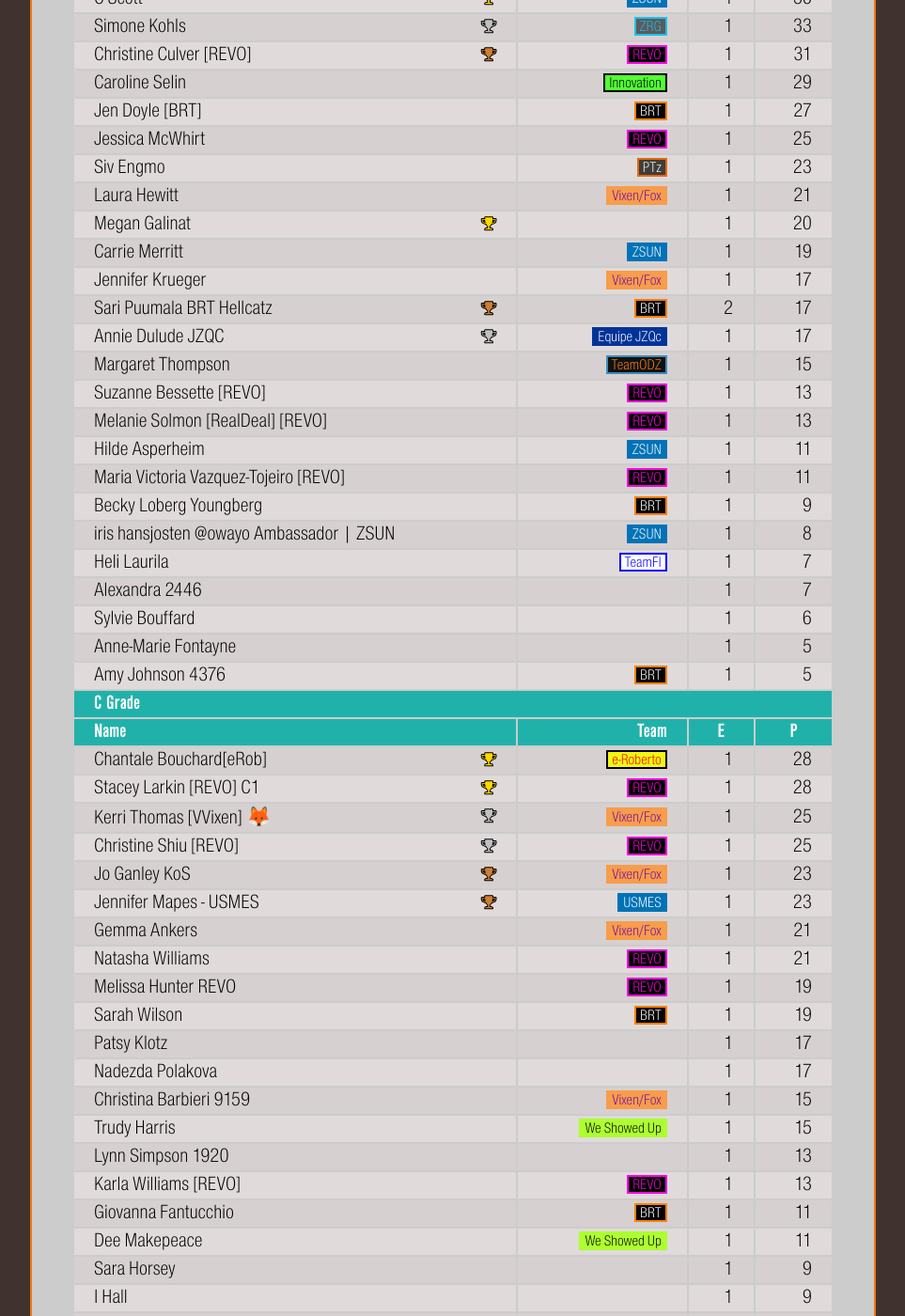
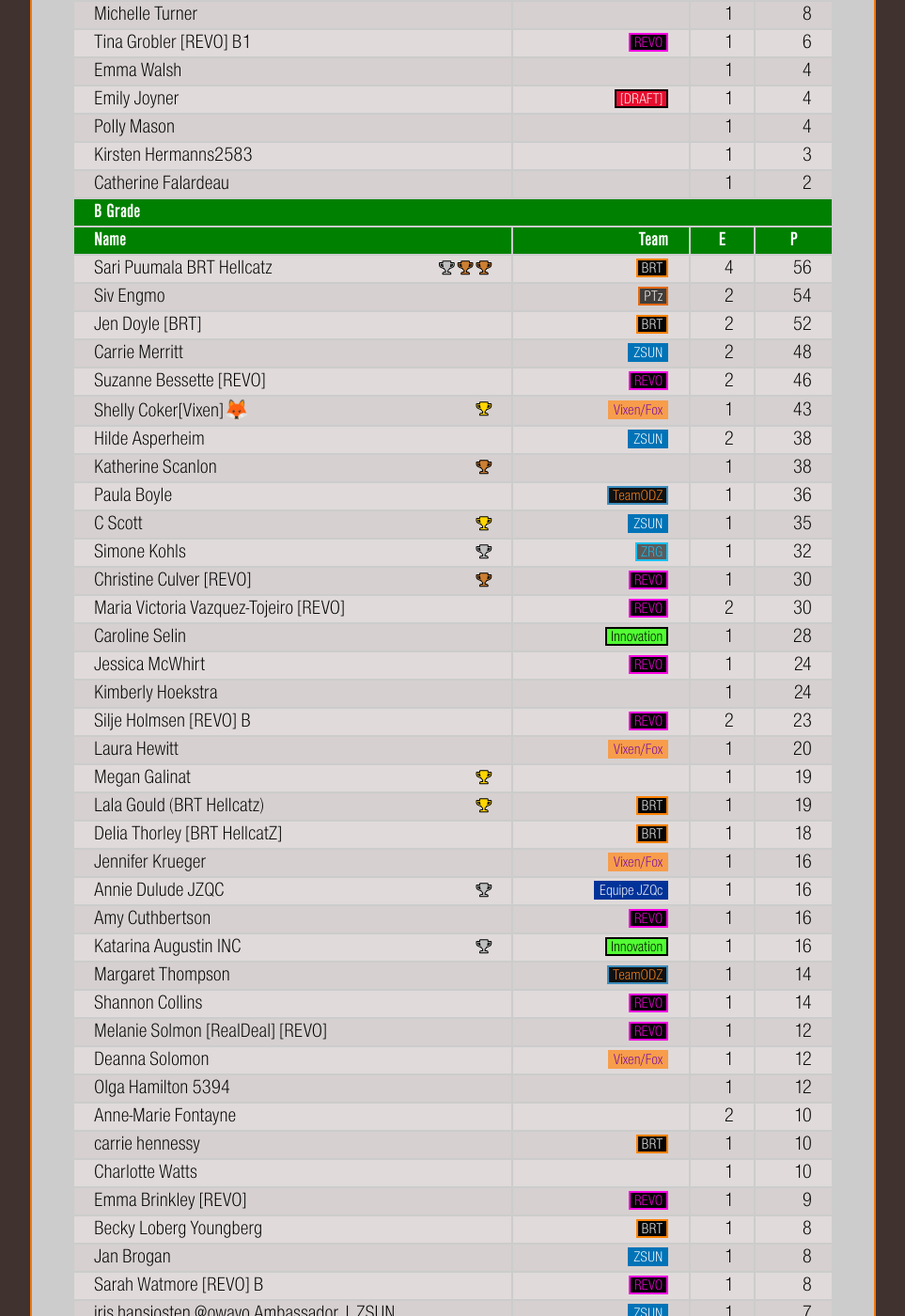
Before and after one commit to jessicah/boltrace.team, a Jekyll site: the page built from wild-women-league.html, in a window 1280 px wide and 1400 px high, scrolled down 3048 px. Shown: the whole window at 94% size, without its empty margins (158-1121 px from the left). Built offline with Jekyll 4.4.1, drawn with Linux system fonts in a browser that asks for light colours; some of the changed text lies outside the part shown.

Commit message:
Wild Women: updated results.

```diff
--- a/_data/wild.csv
+++ b/_data/wild.csv
@@ -1,69 +1,125 @@
 category,events,points,tname,tid,tc,tbc,tbd,name,flag,zwid,podiums
-A,2,22,BRT,4,ffffff,050505,ff8100,Jessica Hamilton,nz,653395,gold bronze
-A,1,17,CANYON,2144,ffffff,ff005d,ff005d,Kristin Falck,no,56138,silver
-A,1,15,Vision,9,ffffff,2ea9e0,000000,Pamela &lt;V I S I O N&gt;,us,9021,bronze
-A,1,13,[DRAFT],1634,ffffff,e60d2e,000000,Angela Pitzer&#129410;,us,10196,
-A,1,12,BRT,4,ffffff,050505,ff8100,Moin Moin,dk,417656,gold
-A,1,11,BRT,4,ffffff,050505,ff8100,C. Harris Momsen,cl,719263,
-A,1,9,Canyon//SRAM,3952,ffffff,f14fa6,000000,Hannah Ludwig [CANYON/SRAM],de,236989,
-A,1,9,TWonZwift,3512,ffffff,0073b7,ffffff,Rebecca Larson,us,264660,silver
-A,1,7,Vixen/Fox,1940,7409a6,f79d4b,ffffff,Beth York &#129418;,us,129099,
-A,1,5,,0,00dd00,,,Emma Walsh,ie,856680,
-A,1,5,[DRAFT],1634,ffffff,e60d2e,000000,Emily Joyner,us,394039,
-A,1,4,REVO,2672,fc00e3,000000,fc00e3,Sil Cal [REVO],us,447517,
-A,1,3,,0,00dd00,,,Catherine Falardeau,ca,958044,
-B,1,36,ZSUN,161,ffffff,0073b7,ffffff,C Scott,gb-sct,340007,gold
-B,1,33,ZRG,1942,1bc1f1,5b5b5b,1bc1f1,Simone Kohls,de,863367,silver
-B,1,31,REVO,2672,fc00e3,000000,fc00e3,Christine Culver [REVO],us,370756,bronze
-B,1,29,Innovation,975,000000,52ff33,000000,Caroline Selin,se,166443,
-B,1,27,BRT,4,ffffff,050505,ff8100,Jen Doyle [BRT],gb,115835,
-B,1,25,REVO,2672,fc00e3,000000,fc00e3,Jessica McWhirt,us,133939,
-B,1,23,PTz,1,ffffff,403d3a,e3680f,Siv Engmo,no,217993,
-B,1,21,Vixen/Fox,1940,7409a6,f79d4b,ffffff,Laura Hewitt,ca,271103,
-B,1,20,,0,00dd00,,,Megan Galinat ,us,1074469,gold
-B,1,19,ZSUN,161,ffffff,0073b7,ffffff,Carrie Merritt ,us,456545,
-B,1,17,Vixen/Fox,1940,7409a6,f79d4b,ffffff,Jennifer Krueger,us,80832,
-B,2,17,BRT,4,ffffff,050505,ff8100,Sari Puumala BRT Hellcatz ,fi,604917,bronze
-B,1,17,Equipe JZQc,2571,ffffff,003399,ffffff,Annie Dulude JZQC,ca,558272,silver
-B,1,15,TeamODZ,7,ff851b,111111,3c8dbc,Margaret Thompson,us,100983,
-B,1,13,REVO,2672,fc00e3,000000,fc00e3,Suzanne Bessette [REVO],us,569518,
-B,1,13,REVO,2672,fc00e3,000000,fc00e3,Melanie Solmon [RealDeal] [REVO] ,ca,292182,
-B,1,11,ZSUN,161,ffffff,0073b7,ffffff,Hilde Asperheim,no,288940,
-B,1,11,REVO,2672,fc00e3,000000,fc00e3,Maria Victoria Vazquez-Tojeiro [REVO] ,gb,360262,
-B,1,9,BRT,4,ffffff,050505,ff8100,Becky Loberg Youngberg,us,421396,
-B,1,8,ZSUN,161,ffffff,0073b7,ffffff,iris hansjosten @owayo Ambassador | ZSUN,de,564465,
-B,1,7,TeamFI,2834,0000ff,ffffff,0000ff,Heli Laurila,fi,907381,
-B,1,7,,0,00dd00,,,Alexandra 2446,at,822111,
-B,1,6,,0,00dd00,,,Sylvie Bouffard,ca,458418,
-B,1,5,,0,00dd00,,,Anne-Marie Fontayne,fr,1047791,
-B,1,5,BRT,4,ffffff,050505,ff8100,Amy Johnson 4376,gb,88534,
-C,1,28,e-Roberto,3470,f00202,f1f514,000000,Chantale Bouchard[eRob],ca,224992,gold
-C,1,28,REVO,2672,fc00e3,000000,fc00e3,Stacey Larkin [REVO] C1,gb,464549,gold
-C,1,25,Vixen/Fox,1940,7409a6,f79d4b,ffffff,Kerri Thomas [VVixen] &#129418;,us,196575,silver
-C,1,25,REVO,2672,fc00e3,000000,fc00e3,Christine Shiu [REVO],us,198561,silver
-C,1,23,Vixen/Fox,1940,7409a6,f79d4b,ffffff,Jo Ganley KoS,gb,344233,bronze
-C,1,23,USMES,79,ffffff,0073b7,ffffff,Jennifer Mapes - USMES,us,918225,bronze
-C,1,21,Vixen/Fox,1940,7409a6,f79d4b,ffffff,Gemma Ankers,gb,37176,
-C,1,21,REVO,2672,fc00e3,000000,fc00e3,Natasha Williams,au,1297,
-C,1,19,REVO,2672,fc00e3,000000,fc00e3,Melissa Hunter REVO,us,209515,
-C,1,19,BRT,4,ffffff,050505,ff8100,Sarah Wilson,us,204491,
-C,1,17,,0,00dd00,,,Patsy Klotz,us,546117,
-C,1,17,,0,00dd00,,,Nadezda Polakova,at,189794,
-C,1,15,Vixen/Fox,1940,7409a6,f79d4b,ffffff,Christina Barbieri 9159,us,119174,
-C,1,15,We Showed Up ,2216,080707,adff2f,ffffff,Trudy Harris,ca,251778,
-C,1,13,,0,00dd00,,,Lynn Simpson 1920,gb,923028,
-C,1,13,REVO,2672,fc00e3,000000,fc00e3,Karla Williams [REVO],gb,128441,
-C,1,11,BRT,4,ffffff,050505,ff8100,Giovanna Fantucchio,gb,399625,
-C,1,11,We Showed Up ,2216,080707,adff2f,ffffff,Dee Makepeace,ca,191036,
-C,1,9,,0,00dd00,,,Sara Horsey,us,114054,
-C,1,9,,0,00dd00,,,I  Hall ,ca,944133,
-C,1,7,BRT,4,ffffff,050505,ff8100,Kim Cognato (BRT HellcatZ D),us,598020,
-C,1,7,BRT,4,ffffff,050505,ff8100,Rebekah Michik,us,200371,
-C,1,6,Vixen/Fox,1940,7409a6,f79d4b,ffffff,Alexis Gannis [VVixen],us,1068500,
-D,1,20,BRT,4,ffffff,050505,ff8100,Laura Mitchell [BRT Hellcatz] D,gb,683476,gold
-D,1,17,Vixen/Fox,1940,7409a6,f79d4b,ffffff,Joan Ingram [VVixen]&#129418;,us,679945,silver
-D,1,15,Vixen/Fox,1940,7409a6,f79d4b,ffffff,Jessica York,us,120839,bronze
-D,1,13,BRT,4,ffffff,050505,ff8100,Susie Phillips BRT HellcatZ,gb,421982,
-D,1,12,Vixen/Fox,1940,7409a6,f79d4b,ffffff,Cerys Willoughby,gb,30637,gold
-D,1,11,REVO,2672,fc00e3,000000,fc00e3,Sara Perrin [REVO],us,420144,
-D,1,9,We Showed Up ,2216,080707,adff2f,ffffff,Karen  Abbott [WSU],ca,534442,
+A,4,37,BRT,4,ffffff,050505,ff8100,Jessica Hamilton,nz,653395,gold silver bronze
+A,3,31,BRT,4,ffffff,050505,ff8100,Moin Moin ,dk,417656,gold gold silver
+A,2,22,Vision,9,ffffff,2ea9e0,000000,Pamela &lt;V I S I O N&gt;,us,9021,bronze
+A,2,20,Vixen/Fox,1940,7409a6,f79d4b,ffffff,Beth York &#129418;,us,129099,bronze
+A,1,19,We Showed Up ,2216,080707,adff2f,ffffff,Ronna Akins,us,72495,gold
+A,1,16,CANYON,2144,ffffff,ff005d,ff005d,Kristin Falck,no,56138,silver
+A,2,15,REVO,2672,fc00e3,000000,fc00e3,Sil Cal [REVO],us,447517,
+A,1,14,REVO,2672,fc00e3,000000,fc00e3,Alycia Staats,us,331617,bronze
+A,1,12,[DRAFT],1634,ffffff,e60d2e,000000,Angela Pitzer&#129410;,us,10196,
+A,1,12,,0,00dd00,,,Karen Brammer,gb,157814,
+A,1,10,BRT,4,ffffff,050505,ff8100,C. Harris Momsen,cl,719263,
+A,1,10,,0,00dd00,,,Caleigh Bold,us,977742,
+A,1,8,Canyon//SRAM,3952,ffffff,f14fa6,000000,Hannah Ludwig [CANYON/SRAM],de,236989,
+A,1,8,TWonZwift,3512,ffffff,0073b7,ffffff,Rebecca Larson,us,264660,silver
+A,1,8,,0,00dd00,,,Michelle Turner,us,1063309,
+A,1,6,REVO,2672,fc00e3,000000,fc00e3,Tina Grobler [REVO] B1,gb,472879,
+A,1,4,,0,00dd00,,,Emma Walsh,ie,856680,
+A,1,4,[DRAFT],1634,ffffff,e60d2e,000000,Emily Joyner,us,394039,
+A,1,4,,0,00dd00,,,Polly Mason ,gb,136220,
+A,1,3,,0,00dd00,,,Kirsten Hermanns2583,de,8689,
+A,1,2,,0,00dd00,,,Catherine Falardeau,ca,958044,
+B,4,56,BRT,4,ffffff,050505,ff8100,Sari Puumala BRT Hellcatz ,fi,604917,silver bronze bronze
+B,2,54,PTz,1,ffffff,403d3a,e3680f,Siv Engmo,no,217993,
+B,2,52,BRT,4,ffffff,050505,ff8100,Jen Doyle [BRT],gb,115835,
+B,2,48,ZSUN,161,ffffff,0073b7,ffffff,Carrie Merritt ,us,456545,
+B,2,46,REVO,2672,fc00e3,000000,fc00e3,Suzanne Bessette [REVO],us,569518,
+B,1,43,Vixen/Fox,1940,7409a6,f79d4b,ffffff,Shelly Coker[Vixen]&#129418;,gb,338493,gold
+B,2,38,ZSUN,161,ffffff,0073b7,ffffff,Hilde Asperheim,no,288940,
+B,1,38,,0,00dd00,,,Katherine Scanlon,us,1080577,bronze
+B,1,36,TeamODZ,7,ff851b,111111,3c8dbc,Paula Boyle,us,126441,
+B,1,35,ZSUN,161,ffffff,0073b7,ffffff,C Scott,gb-sct,340007,gold
+B,1,32,ZRG,1942,1bc1f1,5b5b5b,1bc1f1,Simone Kohls,de,863367,silver
+B,1,30,REVO,2672,fc00e3,000000,fc00e3,Christine Culver [REVO],us,370756,bronze
+B,2,30,REVO,2672,fc00e3,000000,fc00e3,Maria Victoria Vazquez-Tojeiro [REVO] ,es,360262,
+B,1,28,Innovation,975,000000,52ff33,000000,Caroline Selin,se,166443,
+B,1,24,REVO,2672,fc00e3,000000,fc00e3,Jessica McWhirt,us,133939,
+B,1,24,,0,00dd00,,,Kimberly Hoekstra ,nl,1122394,
+B,2,23,REVO,2672,fc00e3,000000,fc00e3,Silje Holmsen [REVO] B,no,188434,
+B,1,20,Vixen/Fox,1940,7409a6,f79d4b,ffffff,Laura Hewitt,ca,271103,
+B,1,19,,0,00dd00,,,Megan Galinat ,us,1074469,gold
+B,1,19,BRT,4,ffffff,050505,ff8100,Lala Gould (BRT Hellcatz),nz,788933,gold
+B,1,18,BRT,4,ffffff,050505,ff8100,Delia Thorley [BRT HellcatZ],gb,599535,
+B,1,16,Vixen/Fox,1940,7409a6,f79d4b,ffffff,Jennifer Krueger,us,80832,
+B,1,16,Equipe JZQc,2571,ffffff,003399,ffffff,Annie Dulude JZQC,ca,558272,silver
+B,1,16,REVO,2672,fc00e3,000000,fc00e3,Amy Cuthbertson,gb,183318,
+B,1,16,Innovation,975,000000,52ff33,000000,Katarina Augustin INC ,fi,383329,silver
+B,1,14,TeamODZ,7,ff851b,111111,3c8dbc,Margaret Thompson,us,100983,
+B,1,14,REVO,2672,fc00e3,000000,fc00e3,Shannon Collins,us,64291,
+B,1,12,REVO,2672,fc00e3,000000,fc00e3,Melanie Solmon [RealDeal] [REVO] ,ca,292182,
+B,1,12,Vixen/Fox,1940,7409a6,f79d4b,ffffff,Deanna Solomon,ca,435347,
+B,1,12,,0,00dd00,,,Olga Hamilton 5394,,937749,
+B,2,10,,0,00dd00,,,Anne-Marie Fontayne,fr,1047791,
+B,1,10,BRT,4,ffffff,050505,ff8100,carrie hennessy,us,947459,
+B,1,10,,0,00dd00,,,Charlotte Watts,gb,617677,
+B,1,9,REVO,2672,fc00e3,000000,fc00e3,Emma Brinkley [REVO],gb,470705,
+B,1,8,BRT,4,ffffff,050505,ff8100,Becky Loberg Youngberg,us,421396,
+B,1,8,ZSUN,161,ffffff,0073b7,ffffff,Jan Brogan,gb,621460,
+B,1,8,REVO,2672,fc00e3,000000,fc00e3,Sarah Watmore [REVO] B,gb,188409,
+B,1,7,ZSUN,161,ffffff,0073b7,ffffff,iris hansjosten @owayo Ambassador | ZSUN,de,564465,
+B,1,7,RCC,265,fc2097,d2d6de,111111,Nora Walz3509,de,430677,
+B,1,6,TeamFI,2834,0000ff,ffffff,0000ff,Heli Laurila,fi,907381,
+B,1,6,,0,00dd00,,,Alexandra 2446,at,822111,
+B,1,5,,0,00dd00,,,Sylvie Bouffard,ca,458418,
+B,1,4,BRT,4,ffffff,050505,ff8100,Amy Johnson 4376,gb,88534,
+B,1,4,BRT,4,ffffff,050505,ff8100,Breanna Cahoon,us,726270,
+B,1,3,,0,00dd00,,,Kathy Williams (K2) ,ca,430518,
+B,1,2,,0,00dd00,,,Julia Bold,us,958846,
+C,2,55,e-Roberto,3470,f00202,f1f514,000000,Chantale Bouchard,ca,224992,gold
+C,2,53,REVO,2672,fc00e3,000000,fc00e3,Melissa Hunter REVO,us,209515,gold
+C,2,52,Vixen/Fox,1940,7409a6,f79d4b,ffffff,Jo Ganley KoS,gb,344233,bronze bronze
+C,2,47,REVO,2672,fc00e3,000000,fc00e3,Stacey Larkin [REVO] C1,gb,464549,gold
+C,2,38,REVO,2672,fc00e3,000000,fc00e3,Christine Shiu [REVO],us,198561,silver
+C,2,36,REVO,2672,fc00e3,000000,fc00e3,Natasha Williams,au,1297,
+C,1,32,REVO,2672,fc00e3,000000,fc00e3,Jude Williams [REVO],gb,93210,silver
+C,2,28,REVO,2672,fc00e3,000000,fc00e3,Karla Williams [REVO],gb,128441,
+C,1,27,Vixen/Fox,1940,7409a6,f79d4b,ffffff,Summer Ohlendorf,us,63348,gold
+C,1,26,ZRG,1942,1bc1f1,5b5b5b,1bc1f1,Antje J&auml;ger,de,696491,
+C,1,24,Vixen/Fox,1940,7409a6,f79d4b,ffffff,Kerri Thomas [VVixen] &#129418;,us,196575,silver
+C,1,24,KirchmairCycling,2991,210606,f2e80d,000103,Julia Heckmann (KC & tritime women),de,917510,
+C,1,24,MTCT,120,040312,9cb2e8,d4e60d,Tammy Symons ,ca,181022,silver
+C,1,22,USMES,79,ffffff,0073b7,ffffff,Jennifer Mapes - USMES,us,918225,bronze
+C,1,22,,0,00dd00,,,Linda,no,519126,
+C,1,22,ZSUN,161,ffffff,0073b7,ffffff,Steph Hub ,ca,661933,bronze
+C,1,20,Vixen/Fox,1940,7409a6,f79d4b,ffffff,Gemma Ankers,gb,37176,
+C,1,20,Team X,2,f5f7f6,111111,00a65a,Ingelin R&oslash;d,no,375089,
+C,1,18,BRT,4,ffffff,050505,ff8100,Sarah Wilson,us,204491,
+C,1,18,Vixen/Fox,1940,7409a6,f79d4b,ffffff,Sarah  Sewatsky,us,548468,
+C,1,18,ZSUN,161,ffffff,0073b7,ffffff,Sandra kelly,ie,793741,
+C,2,17,Vixen/Fox,1940,7409a6,f79d4b,ffffff,Alexis Gannis [VVixen],us,1068500,
+C,1,16,,0,00dd00,,,Patsy Klotz,us,546117,
+C,1,16,,0,00dd00,,,Nadezda Polakova,at,189794,
+C,1,14,Vixen/Fox,1940,7409a6,f79d4b,ffffff,Christina Barbieri 9159,us,119174,
+C,1,14,We Showed Up ,2216,080707,adff2f,ffffff,Trudy Harris,ca,251778,
+C,1,14,SLOVENIA,1963,ffffff,95c447,ffffff,Darja Vavpetic,si,954014,
+C,1,12,,0,00dd00,,,Lynn Simpson 1920,gb,923028,
+C,1,12,Vixen/Fox,1940,7409a6,f79d4b,ffffff,Sharon Longley,us,466958,
+C,1,10,BRT,4,ffffff,050505,ff8100,Giovanna Fantucchio,gb,399625,
+C,2,10,BRT,4,ffffff,050505,ff8100,Kim Cognato (BRT HellcatZ D),us,598020,
+C,1,10,We Showed Up ,2216,080707,adff2f,ffffff,Dee Makepeace,ca,191036,
+C,1,10,KirchmairCycling,2991,210606,f2e80d,000103,Team WeimaRunner,at,1031513,
+C,1,10,,0,00dd00,,,Carol  Faid,ca,913820,
+C,1,8,,0,00dd00,,,Sara Horsey,us,114054,
+C,1,8,,0,00dd00,,,I  Hall ,ca,944133,
+C,2,8,ZSUN,161,ffffff,0073b7,ffffff,A ZSUN Goat,ch,346294,
+C,1,8,Vixen/Fox,1940,7409a6,f79d4b,ffffff,Dawn Bardon,us,418392,
+C,1,8,REVO,2672,fc00e3,000000,fc00e3,Lindy Gray [REVO] C,gb,57518,
+C,1,6,BRT,4,ffffff,050505,ff8100,Rebekah Michik,us,200371,
+C,1,6,ZSUN,161,ffffff,0073b7,ffffff,Courtnee Swaim,us,502830,
+C,1,5,,0,00dd00,,,Ulli Dunkler,at,914988,
+C,1,3,Team Fearless,1677,001f3f,39cccc,01ff70,YC-Meao&#21941;~ Tseng[FEAR&lt;] ,tw,811326,
+C,1,2,Vixen/Fox,1940,7409a6,f79d4b,ffffff,Linda  Brocato [vvixen],us,551148,
+D,3,39,BRT,4,ffffff,050505,ff8100,Laura Mitchell [BRT Hellcatz] D,gb,683476,gold gold gold
+D,2,28,Vixen/Fox,1940,7409a6,f79d4b,ffffff,Joan Ingram [VVixen]&#129418;,us,679945,silver
+D,2,24,Vixen/Fox,1940,7409a6,f79d4b,ffffff,Jessica York,us,120839,bronze
+D,2,19,Vixen/Fox,1940,7409a6,f79d4b,ffffff,Cerys Willoughby,gb,30637,gold silver
+D,2,16,REVO,2672,fc00e3,000000,fc00e3,Sara Perrin [REVO],us,420144,
+D,1,16,HERD,2639,383c3d,fc6719,fc6719,Michelle Mazzara,us,694645,silver
+D,1,14,Vixen/Fox,1940,7409a6,f79d4b,ffffff,Susan Shafer 8461,us,696310,bronze
+D,1,12,BRT,4,ffffff,050505,ff8100,Susie Phillips BRT HellcatZ,gb,421982,
+D,2,10,We Showed Up ,2216,080707,adff2f,ffffff,Karen  Abbott [WSU],ca,534442,
+D,1,8,,0,00dd00,,,Elaine Brewer,gb,991019,
+D,1,6,ZSUN,161,ffffff,0073b7,ffffff,Christine LWP (ZSUN),ca,1148552,bronze
+D,1,4,,0,00dd00,,,Melanie Friessner - Betty Girl &#9760;&#65039;&#129419;,de,927044,
+D,1,4,,0,00dd00,,,Cheryl Johnson,ca,1170699,
--- a/_data/wildteam.csv
+++ b/_data/wildteam.csv
@@ -1,29 +1,40 @@
 category,events,points,tid,tname,tc,tbc,tbd
-A,4,46,4,BRT,ffffff,050505,ff8100
+A,8,107,4,BRT,ffffff,050505,ff8100
+A,4,35,2672,REVO,fc00e3,000000,fc00e3
+A,2,22,9,Vision,ffffff,2ea9e0,000000
+A,2,20,1940,Vixen/Fox,7409a6,f79d4b,ffffff
+A,1,19,2216,We Showed Up ,080707,adff2f,ffffff
 A,2,16,1634,[DRAFT],ffffff,e60d2e,000000
 A,1,16,2144,CANYON,ffffff,ff005d,ff005d
-A,1,14,9,Vision,ffffff,2ea9e0,000000
 A,1,8,3952,Canyon//SRAM,ffffff,f14fa6,000000
 A,1,8,3512,TWonZwift,ffffff,0073b7,ffffff
-A,1,6,1940,Vixen/Fox,7409a6,f79d4b,ffffff
-A,1,3,2672,REVO,fc00e3,000000,fc00e3
-B,5,88,2672,REVO,fc00e3,000000,fc00e3
-B,4,70,161,ZSUN,ffffff,0073b7,ffffff
-B,5,60,4,BRT,ffffff,050505,ff8100
-B,2,36,1940,Vixen/Fox,7409a6,f79d4b,ffffff
+B,13,217,2672,REVO,fc00e3,000000,fc00e3
+B,12,191,4,BRT,ffffff,050505,ff8100
+B,7,136,161,ZSUN,ffffff,0073b7,ffffff
+B,4,91,1940,Vixen/Fox,7409a6,f79d4b,ffffff
+B,2,54,1,PTz,ffffff,403d3a,e3680f
+B,2,50,7,TeamODZ,ff851b,111111,3c8dbc
+B,2,44,975,Innovation,000000,52ff33,000000
 B,1,32,1942,ZRG,1bc1f1,5b5b5b,1bc1f1
-B,1,28,975,Innovation,000000,52ff33,000000
-B,1,22,1,PTz,ffffff,403d3a,e3680f
 B,1,16,2571,Equipe JZQc,ffffff,003399,ffffff
-B,1,14,7,TeamODZ,ff851b,111111,3c8dbc
+B,1,7,265,RCC,fc2097,d2d6de,111111
 B,1,6,2834,TeamFI,0000ff,ffffff,0000ff
-C,5,101,2672,REVO,fc00e3,000000,fc00e3
-C,5,85,1940,Vixen/Fox,7409a6,f79d4b,ffffff
-C,4,40,4,BRT,ffffff,050505,ff8100
-C,1,27,3470,e-Roberto,f00202,f1f514,000000
+C,12,242,2672,REVO,fc00e3,000000,fc00e3
+C,12,194,1940,Vixen/Fox,7409a6,f79d4b,ffffff
+C,5,59,161,ZSUN,ffffff,0073b7,ffffff
+C,2,55,3470,e-Roberto,f00202,f1f514,000000
+C,5,44,4,BRT,ffffff,050505,ff8100
+C,2,34,2991,KirchmairCycling,210606,f2e80d,000103
+C,1,26,1942,ZRG,1bc1f1,5b5b5b,1bc1f1
 C,2,24,2216,We Showed Up ,080707,adff2f,ffffff
+C,1,24,120,MTCT,040312,9cb2e8,d4e60d
 C,1,22,79,USMES,ffffff,0073b7,ffffff
-D,3,41,1940,Vixen/Fox,7409a6,f79d4b,ffffff
-D,2,31,4,BRT,ffffff,050505,ff8100
-D,1,10,2672,REVO,fc00e3,000000,fc00e3
-D,1,8,2216,We Showed Up ,080707,adff2f,ffffff
+C,1,20,2,Team X,f5f7f6,111111,00a65a
+C,1,14,1963,SLOVENIA,ffffff,95c447,ffffff
+C,1,3,1677,Team Fearless,001f3f,39cccc,01ff70
+D,7,85,1940,Vixen/Fox,7409a6,f79d4b,ffffff
+D,4,61,4,BRT,ffffff,050505,ff8100
+D,2,16,2672,REVO,fc00e3,000000,fc00e3
+D,1,16,2639,HERD,383c3d,fc6719,fc6719
+D,2,10,2216,We Showed Up ,080707,adff2f,ffffff
+D,1,6,161,ZSUN,ffffff,0073b7,ffffff
--- a/wild-women-league.html
+++ b/wild-women-league.html
@@ -1,5 +1,6 @@
 ---
 layout: default
+date: 10/03/2019
 ---
 
 <h2>Wild Women Racing League</h2>
```
Also changed, not shown: other parts of wild-women-league.html (+1 -0 lines).
